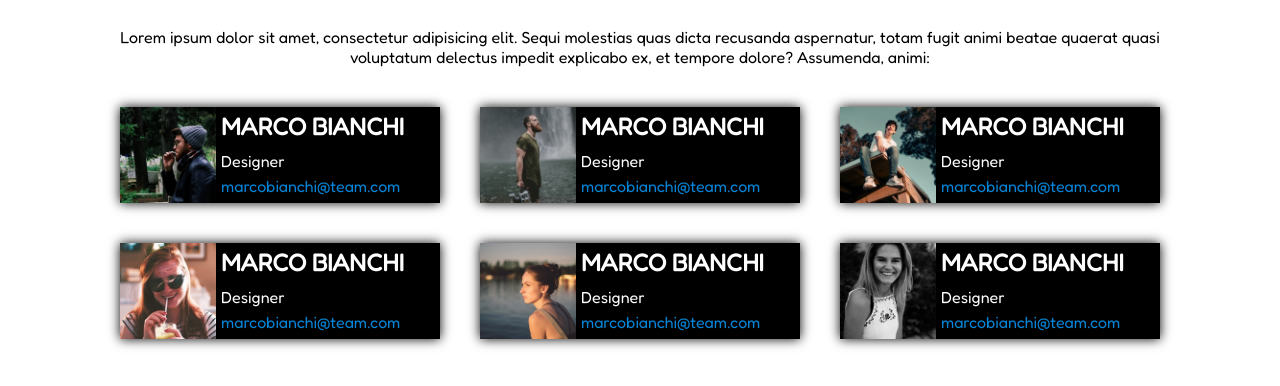
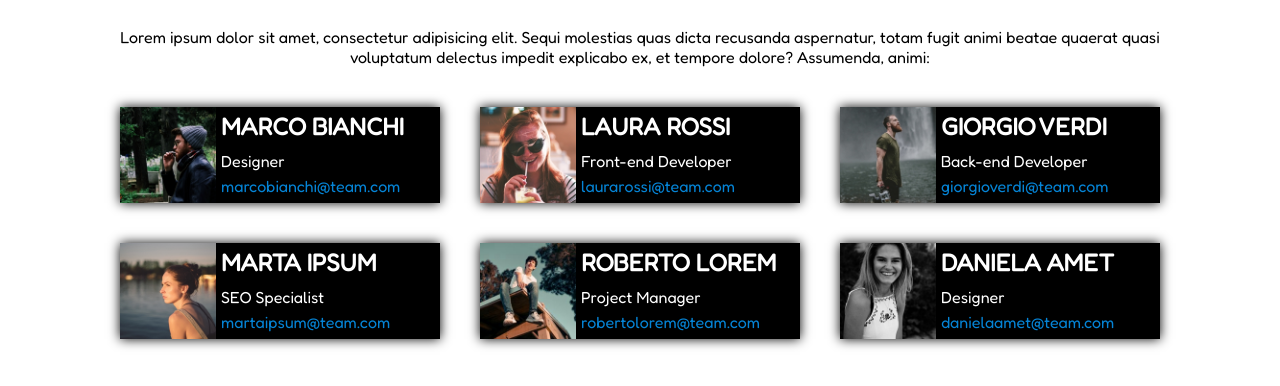
Before and after one commit to GiPisano/html-css-float-cards, a plain HTML site: page index.html in a window 1280 px wide. Shown: the part 72-458 px from the top of the page. Drawn offline with Linux system fonts and the light colour scheme.

Commit message:
add names

```diff
--- a/index.html
+++ b/index.html
@@ -33,12 +33,34 @@
 
             <div class="card">
                 <div class="w-20">
+                    <img src="./img/female1.png" alt="">
+                </div>
+                <div class="w-80">
+                    <h2>LAURA ROSSI</h2>
+                    <p>Front-end Developer</p>
+                    <a href="#">laurarossi@team.com</a>
+                </div>
+            </div>
+
+            <div class="card">
+                <div class="w-20">
                     <img src="./img/male2.png" alt="">
                 </div>
                 <div class="w-80">
-                    <h2>MARCO BIANCHI</h2>
-                    <p>Designer</p>
-                    <a href="#">marcobianchi@team.com</a>
+                    <h2>GIORGIO VERDI</h2>
+                    <p>Back-end Developer</p>
+                    <a href="#">giorgioverdi@team.com</a>
+                </div>
+            </div>
+
+            <div class="card">
+                <div class="w-20">
+                    <img src="./img/female2.png" alt="">
+                </div>
+                <div class="w-80">
+                    <h2>MARTA IPSUM</h2>
+                    <p>SEO Specialist</p>
+                    <a href="#">martaipsum@team.com</a>
                 </div>
             </div>
 
@@ -47,31 +69,9 @@
                     <img src="./img/male3.png" alt="">
                 </div>
                 <div class="w-80">
-                    <h2>MARCO BIANCHI</h2>
-                    <p>Designer</p>
-                    <a href="#">marcobianchi@team.com</a>
-                </div>
-            </div>
-
-            <div class="card">
-                <div class="w-20">
-                    <img src="./img/female1.png" alt="">
-                </div>
-                <div class="w-80">
-                    <h2>MARCO BIANCHI</h2>
-                    <p>Designer</p>
-                    <a href="#">marcobianchi@team.com</a>
-                </div>
-            </div>
-
-            <div class="card">
-                <div class="w-20">
-                    <img src="./img/female2.png" alt="">
-                </div>
-                <div class="w-80">
-                    <h2>MARCO BIANCHI</h2>
-                    <p>Designer</p>
-                    <a href="#">marcobianchi@team.com</a>
+                    <h2>ROBERTO LOREM</h2>
+                    <p>Project Manager</p>
+                    <a href="#">robertolorem@team.com</a>
                 </div>
             </div>
 
@@ -80,9 +80,9 @@
                     <img src="./img/female3.png" alt="">
                 </div>
                 <div class="w-80">
-                    <h2>MARCO BIANCHI</h2>
+                    <h2>DANIELA AMET</h2>
                     <p>Designer</p>
-                    <a href="#">marcobianchi@team.com</a>
+                    <a href="#">danielaamet@team.com</a>
                 </div>
             </div>
         </div>
```
